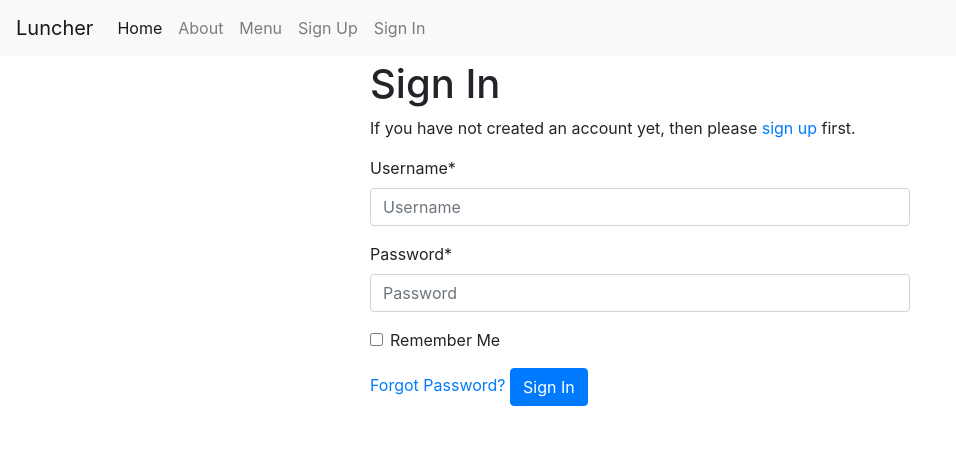
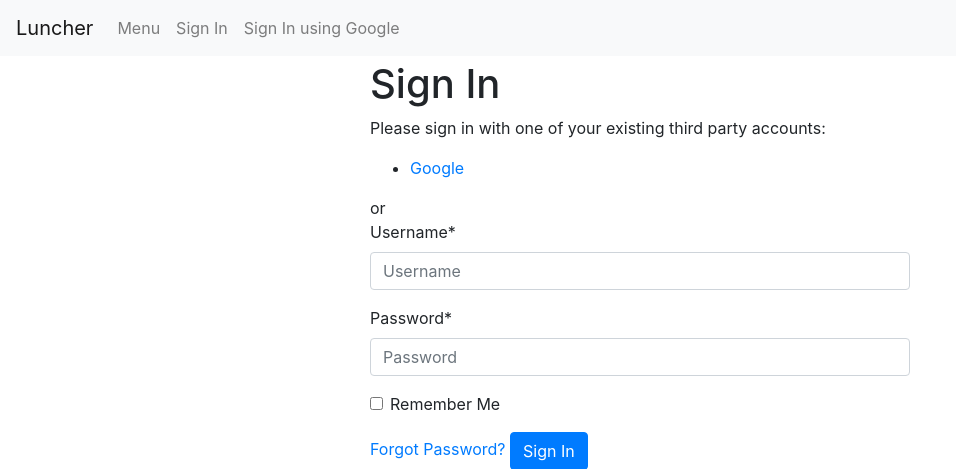
Before and after one commit to kawazaki0/luncher-django, a Django app: page /accounts/login/ in a window 1280 px wide. Shown: the top 469 px of the page, without its empty margins (0-956 px from the left). Run offline with Django 3.2, Linux system fonts and the light colour scheme; some libraries are stand-ins or nearby versions.

Commit message:
Add support for oauth registration

```diff
--- a/config/settings/base.py
+++ b/config/settings/base.py
@@ -66,6 +66,7 @@ THIRD_PARTY_APPS = [
     'allauth',
     'allauth.account',
     'allauth.socialaccount',
+    'allauth.socialaccount.providers.google',
     'rest_framework',
 ]
 LOCAL_APPS = [
@@ -234,7 +235,8 @@ MANAGERS = ADMINS
 
 # django-allauth
 # ------------------------------------------------------------------------------
-ACCOUNT_ALLOW_REGISTRATION = env.bool('DJANGO_ACCOUNT_ALLOW_REGISTRATION', True)
+ACCOUNT_ALLOW_REGISTRATION = False
+GOOGLE_ACCOUNT_ALLOW_REGISTRATION = True
 # https://django-allauth.readthedocs.io/en/latest/configuration.html
 ACCOUNT_AUTHENTICATION_METHOD = 'username'
 # https://django-allauth.readthedocs.io/en/latest/configuration.html
@@ -249,3 +251,4 @@ SOCIALACCOUNT_ADAPTER = 'luncher.users.adapters.SocialAccountAdapter'
 
 # Your stuff...
 # ------------------------------------------------------------------------------
+ALLOWED_EMAIL_DOMAINS = ['codilime.com', 'deepsense.ai', 'neptune.ml']
--- a/config/settings/local.py
+++ b/config/settings/local.py
@@ -1,4 +1,5 @@
 from .base import *  # noqa
+from .base import ALLOWED_EMAIL_DOMAINS
 from .base import env
 
 # GENERAL
@@ -67,3 +68,4 @@ INSTALLED_APPS += ['django_extensions']  # noqa F405
 # Your stuff...
 # ------------------------------------------------------------------------------
 INSTALLED_APPS += ['autofixture']
+ALLOWED_EMAIL_DOMAINS = ALLOWED_EMAIL_DOMAINS + ['gmail.com']
--- a/config/settings/production.py
+++ b/config/settings/production.py
@@ -199,3 +199,4 @@ LOGGING = {
 
 # Your stuff...
 # ------------------------------------------------------------------------------
+GOOGLE_ACCOUNT_ALLOW_REGISTRATION = False
--- a/config/urls.py
+++ b/config/urls.py
@@ -13,7 +13,6 @@ urlpatterns = [
         include("luncher.meals.urls", namespace="meals"),
     ),
 
-    # path("menu/", TemplateView.as_view(template_name="pages/menu.html"), name="menu"),
     path(
         "about/",
         TemplateView.as_view(template_name="pages/about.html"),
--- a/luncher/templates/account/login.html
+++ b/luncher/templates/account/login.html
@@ -14,8 +14,7 @@
 
 {% if socialaccount_providers %}
 <p>{% blocktrans with site.name as site_name %}Please sign in with one
-of your existing third party accounts. Or, <a href="{{ signup_url }}">sign up</a>
-for a {{ site_name }} account and sign in below:{% endblocktrans %}</p>
+of your existing third party accounts:{% endblocktrans %}</p>
 
 <div class="socialaccount_ballot">
 
--- a/luncher/templates/base.html
+++ b/luncher/templates/base.html
@@ -43,16 +43,17 @@
 
         <div class="collapse navbar-collapse" id="navbarSupportedContent">
           <ul class="navbar-nav mr-auto">
-            <li class="nav-item active">
-              <a class="nav-link" href="{% url 'home' %}">Home <span class="sr-only">(current)</span></a>
-            </li>
-            <li class="nav-item">
-              <a class="nav-link" href="{% url 'about' %}">About</a>
-            </li>
             <li class="nav-item">
               <a class="nav-link" href="{% url 'meals:list' %}">Menu</a>
             </li>
             {% if request.user.is_authenticated %}
+              <li class="nav-item">
+                <a class="nav-link" href="{% url 'meals:order' %}">Order a meal</a>
+              </li>
+              {% if request.user.is_superuser %}
+                <li class="nav-item">
+                <a class="nav-link" href="{% url 'meals:order_history' %}">Order History</a>
+              </li>
               <li class="nav-item">
                 {# URL provided by django-allauth/account/urls.py #}
                 <a class="nav-link" href="{% url 'users:detail' request.user.username  %}">{% trans "My Profile" %}</a>
@@ -61,22 +62,15 @@
                 {# URL provided by django-allauth/account/urls.py #}
                 <a class="nav-link" href="{% url 'account_logout' %}">{% trans "Sign Out" %}</a>
               </li>
-              <li class="nav-item">
-                <a class="nav-link" href="{% url 'meals:order' %}">Order a meal</a>
-              </li>
-              {% if request.user.is_superuser %}
-                <li class="nav-item">
-                <a class="nav-link" href="{% url 'meals:order_history' %}">Order History</a>
-              </li>
               {% endif %}
             {% else %}
               <li class="nav-item">
                 {# URL provided by django-allauth/account/urls.py #}
-                <a id="sign-up-link" class="nav-link" href="{% url 'account_signup' %}">{% trans "Sign Up" %}</a>
+                <a id="log-in-link" class="nav-link" href="{% url 'account_login' %}">{% trans "Sign In" %}</a>
               </li>
               <li class="nav-item">
                 {# URL provided by django-allauth/account/urls.py #}
-                <a id="log-in-link" class="nav-link" href="{% url 'account_login' %}">{% trans "Sign In" %}</a>
+                <a id="log-in-link" class="nav-link" href="{% url 'google_login' %}">{% trans "Sign In using Google" %}</a>
               </li>
             {% endif %}
           </ul>
--- a/luncher/users/adapters.py
+++ b/luncher/users/adapters.py
@@ -1,18 +1,28 @@
 from typing import Any
 
 from allauth.account.adapter import DefaultAccountAdapter
+from allauth.exceptions import ImmediateHttpResponse
 from allauth.socialaccount.adapter import DefaultSocialAccountAdapter
 from django.conf import settings
 from django.http import HttpRequest
+from django.http import HttpResponse
 
 
 class AccountAdapter(DefaultAccountAdapter):
 
     def is_open_for_signup(self, request: HttpRequest):
-        return getattr(settings, "ACCOUNT_ALLOW_REGISTRATION", True)
+        return getattr(settings, "ACCOUNT_ALLOW_REGISTRATION", False)
 
 
 class SocialAccountAdapter(DefaultSocialAccountAdapter):
 
     def is_open_for_signup(self, request: HttpRequest, sociallogin: Any):
-        return getattr(settings, "ACCOUNT_ALLOW_REGISTRATION", True)
+        return getattr(settings, "GOOGLE_ACCOUNT_ALLOW_REGISTRATION", False)
+
+    def pre_social_login(self, request, sociallogin):
+        email_domain = sociallogin.user.email.split('@')[1].lower()
+        if email_domain not in settings.ALLOWED_EMAIL_DOMAINS:
+            # TODO nice template
+            raise ImmediateHttpResponse(HttpResponse(
+                sociallogin.user.email + ' is not valid member of ' + str(
+                    settings.ALLOWED_EMAIL_DOMAINS)))
--- a/luncher/users/views.py
+++ b/luncher/users/views.py
@@ -23,7 +23,7 @@ class UserListView(LoginRequiredMixin, ListView):
 class UserUpdateView(LoginRequiredMixin, UpdateView):
 
     model = User
-    fields = ["name"]
+    fields = ["username"]
 
     def get_success_url(self):
         return reverse("users:detail", kwargs={"username": self.request.user.username})
```
